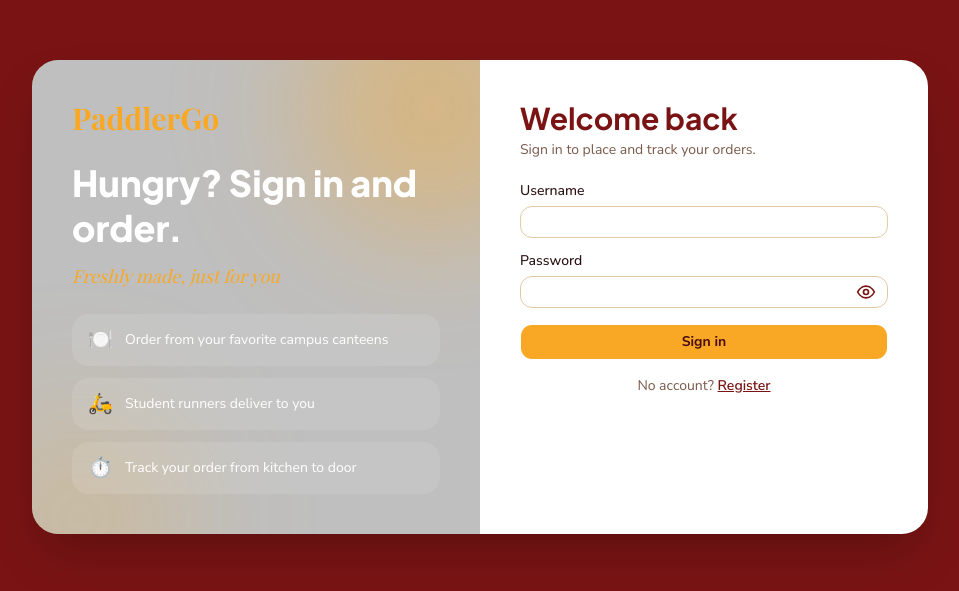
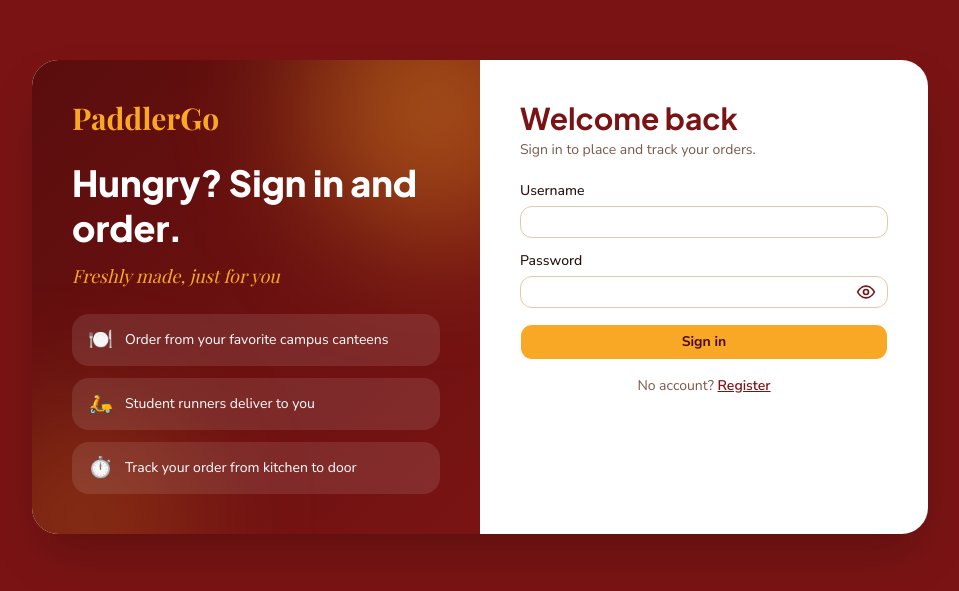
Before and after one commit to kdzyoda/IT109-FVJK1-BIGARAN-COGTAS-DUQUESA, a Next.js app in the folder frontend/: page /login in a window 1280 px wide. Shown: the part 103-694 px from the top of the page, without its empty margins (160-1119 px from the left). Built offline with nearby package versions, Linux system fonts and the light colour scheme; no server answers.

Commit message:
fix: auth panel background color

```diff
--- a/frontend/src/components/auth-shell.tsx
+++ b/frontend/src/components/auth-shell.tsx
@@ -19,7 +19,10 @@ export function AuthShell({
     <main className="grid min-h-screen place-items-center bg-primary p-3 sm:p-6">
       <div className="grid w-full max-w-4xl overflow-hidden rounded-3xl bg-card shadow-2xl md:grid-cols-2">
         {/* Brand side */}
-        <div className="relative flex flex-col justify-between gap-6 overflow-hidden bg-black/25 p-6 text-primary-foreground sm:p-10">
+      <div
+  className="relative flex flex-col justify-between gap-6 overflow-hidden p-6 text-primary-foreground sm:p-10"
+  style={{ background: "linear-gradient(135deg, #5a0d0d 0%, #7a1414 100%)" }}
+>
           <div className="pointer-events-none absolute -right-20 -top-20 h-64 w-64 rounded-full bg-secondary/40 blur-3xl" />
           <div className="pointer-events-none absolute -bottom-24 -left-16 h-56 w-56 rounded-full bg-secondary/20 blur-3xl" />
 
```
